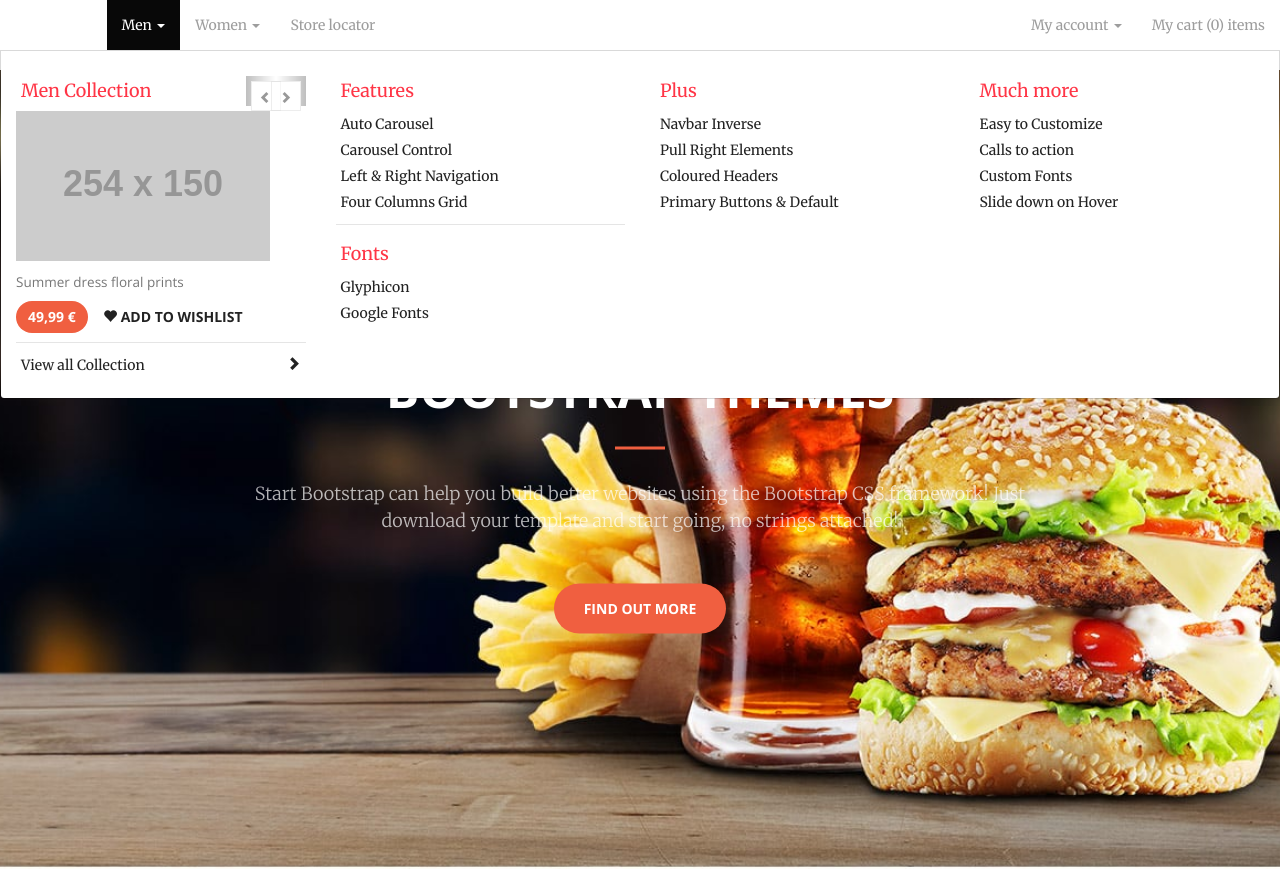
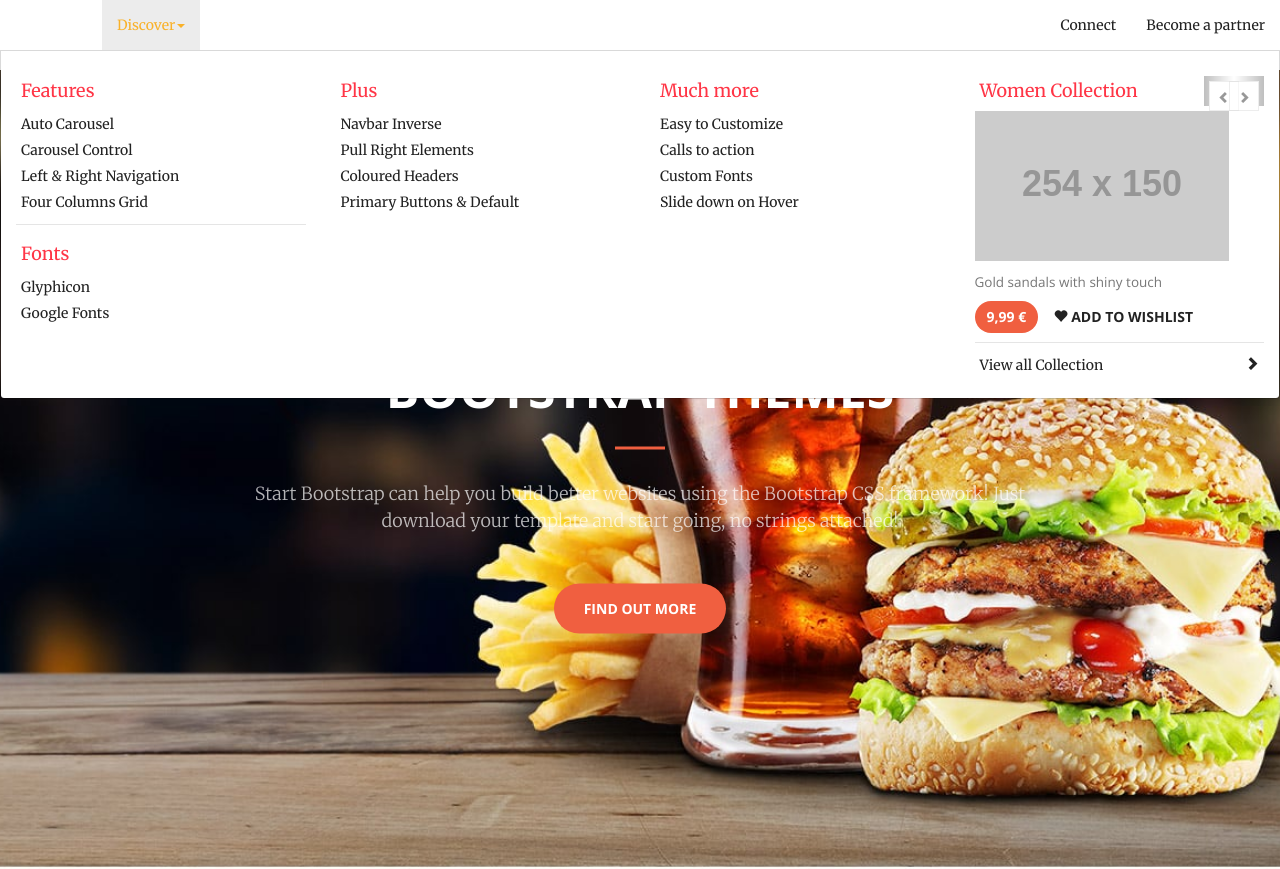
Before and after one commit to GhadaL/FeedMe, a PHP site: page / in a window 1280 px wide, after a click on "Discover". Shown: the top 869 px of the page. Run offline with PHP 8.4, Linux system fonts and the light colour scheme; grey boxes labelled with a size stand in for pictures from a placeholder-image service; some libraries are stand-ins or nearby versions.

Commit message:
navbar content

```diff
--- a/css/creative.css
+++ b/css/creative.css
@@ -486,6 +486,16 @@ header {
     background-image: url(../img/slide1.jpg);
     color: #fff;
 }
+.navbar-inverse .navbar-nav>li>a {
+    color: #222222 !important;
+}
+.navbar-inverse .navbar-nav>li>a:hover {
+color: #f9b129 !important;}
+.navbar-inverse .navbar-nav>.open>a, .navbar-inverse .navbar-nav>.open>a:focus, .navbar-inverse .navbar-nav>.open>a:hover {
+    color: #fff;
+    color: #f9b129 !important;
+    background-color: rgba(0,0,0,.075);
+}
 =======
 #col.footerLinks {
     line-height: 2.3;
--- a/index.html
+++ b/index.html
@@ -1,7 +1,5 @@
 <!DOCTYPE html>
-<html lang="en">
-
-<head>
+<html lang="en"><head>
     <meta charset="utf-8">
     <meta http-equiv="X-UA-Compatible" content="IE=edge">
     <meta name="viewport" content="width=device-width, initial-scale=1">
@@ -16,8 +14,8 @@
 -->
     <!-- Custom Fonts -->
     <link href="vendor/font-awesome/css/font-awesome.min.css" rel="stylesheet" type="text/css">
-    <link href='https://fonts.googleapis.com/css?family=Open+Sans:300italic,400italic,600italic,700italic,800italic,400,300,600,700,800' rel='stylesheet' type='text/css'>
-    <link href='https://fonts.googleapis.com/css?family=Merriweather:400,300,300italic,400italic,700,700italic,900,900italic' rel='stylesheet' type='text/css'>
+    <link href="https://fonts.googleapis.com/css?family=Open+Sans:300italic,400italic,600italic,700italic,800italic,400,300,600,700,800" rel="stylesheet" type="text/css">
+    <link href="https://fonts.googleapis.com/css?family=Merriweather:400,300,300italic,400italic,700,700italic,900,900italic" rel="stylesheet" type="text/css">
 
     <!-- Plugin CSS -->
     <link href="vendor/magnific-popup/magnific-popup.css" rel="stylesheet">
@@ -46,55 +44,21 @@
 			<span class="icon-bar"></span>
 			<span class="icon-bar"></span>
 		</button>
-		<a class="navbar-brand" href="#">My Store</a>
+		<a class="navbar-brand" href="#">Feed Me</a>
 	</div>
 
 	<div class="collapse navbar-collapse js-navbar-collapse">
 		<ul class="nav navbar-nav">
-			<li class="dropdown mega-dropdown">
-				<a href="#" class="dropdown-toggle" data-toggle="dropdown">Men <span class="caret"></span></a>
+
+            <li class="dropdown mega-dropdown">
+    			<a href="#" class="dropdown-toggle" data-toggle="dropdown" aria-expanded="false">Discover<span class="caret"></span></a>
 				<ul class="dropdown-menu mega-dropdown-menu">
 					<li class="col-sm-3">
-						<ul>
-							<li class="dropdown-header">Men Collection</li>
-                            <div id="menCollection" class="carousel slide" data-ride="carousel">
-                              <div class="carousel-inner">
-                                <div class="item active">
-                                    <a href="#"><img src="http://placehold.it/254x150/ff3546/f5f5f5/&text=New+Collection" class="img-responsive" alt="product 1"></a>
-                                    <h4><small>Summer dress floral prints</small></h4>
-                                    <button class="btn btn-primary" type="button">49,99 €</button> <button href="#" class="btn btn-default" type="button"><span class="glyphicon glyphicon-heart"></span> Add to Wishlist</button>
-                                </div><!-- End Item -->
-                                <div class="item">
-                                    <a href="#"><img src="http://placehold.it/254x150/3498db/f5f5f5/&text=New+Collection" class="img-responsive" alt="product 2"></a>
-                                    <h4><small>Gold sandals with shiny touch</small></h4>
-                                    <button class="btn btn-primary" type="button">9,99 €</button> <button href="#" class="btn btn-default" type="button"><span class="glyphicon glyphicon-heart"></span> Add to Wishlist</button>
-                                </div><!-- End Item -->
-                                <div class="item">
-                                    <a href="#"><img src="http://placehold.it/254x150/2ecc71/f5f5f5/&text=New+Collection" class="img-responsive" alt="product 3"></a>
-                                    <h4><small>Denin jacket stamped</small></h4>
-                                    <button class="btn btn-primary" type="button">49,99 €</button> <button href="#" class="btn btn-default" type="button"><span class="glyphicon glyphicon-heart"></span> Add to Wishlist</button>
-                                </div><!-- End Item -->
-                              </div><!-- End Carousel Inner -->
-                              <!-- Controls -->
-                              <a class="left carousel-control" href="#menCollection" role="button" data-slide="prev">
-                                <span class="glyphicon glyphicon-chevron-left" aria-hidden="true"></span>
-                                <span class="sr-only">Previous</span>
-                              </a>
-                              <a class="right carousel-control" href="#menCollection" role="button" data-slide="next">
-                                <span class="glyphicon glyphicon-chevron-right" aria-hidden="true"></span>
-                                <span class="sr-only">Next</span>
-                              </a>
-                            </div><!-- /.carousel -->
-                            <li class="divider"></li>
-                            <li><a href="#">View all Collection <span class="glyphicon glyphicon-chevron-right pull-right"></span></a></li>
-						</ul>
-					</li>
-					<li class="col-sm-3">
-						<ul>
+    					<ul>
 							<li class="dropdown-header">Features</li>
 							<li><a href="#">Auto Carousel</a></li>
                             <li><a href="#">Carousel Control</a></li>
-                            <li><a href="#">Left & Right Navigation</a></li>
+                            <li><a href="#">Left &amp; Right Navigation</a></li>
 							<li><a href="#">Four Columns Grid</a></li>
 							<li class="divider"></li>
 							<li class="dropdown-header">Fonts</li>
@@ -108,43 +72,7 @@
 							<li><a href="#">Navbar Inverse</a></li>
 							<li><a href="#">Pull Right Elements</a></li>
 							<li><a href="#">Coloured Headers</a></li>
-							<li><a href="#">Primary Buttons & Default</a></li>
-						</ul>
-					</li>
-					<li class="col-sm-3">
-						<ul>
-							<li class="dropdown-header">Much more</li>
-                            <li><a href="#">Easy to Customize</a></li>
-							<li><a href="#">Calls to action</a></li>
-							<li><a href="#">Custom Fonts</a></li>
-							<li><a href="#">Slide down on Hover</a></li>
-						</ul>
-					</li>
-				</ul>
-			</li>
-            <li class="dropdown mega-dropdown">
-    			<a href="#" class="dropdown-toggle" data-toggle="dropdown">Women <span class="caret"></span></a>
-				<ul class="dropdown-menu mega-dropdown-menu">
-					<li class="col-sm-3">
-    					<ul>
-							<li class="dropdown-header">Features</li>
-							<li><a href="#">Auto Carousel</a></li>
-                            <li><a href="#">Carousel Control</a></li>
-                            <li><a href="#">Left & Right Navigation</a></li>
-							<li><a href="#">Four Columns Grid</a></li>
-							<li class="divider"></li>
-							<li class="dropdown-header">Fonts</li>
-                            <li><a href="#">Glyphicon</a></li>
-							<li><a href="#">Google Fonts</a></li>
-						</ul>
-					</li>
-					<li class="col-sm-3">
-						<ul>
-							<li class="dropdown-header">Plus</li>
-							<li><a href="#">Navbar Inverse</a></li>
-							<li><a href="#">Pull Right Elements</a></li>
-							<li><a href="#">Coloured Headers</a></li>
-							<li><a href="#">Primary Buttons & Default</a></li>
+							<li><a href="#">Primary Buttons &amp; Default</a></li>
 						</ul>
 					</li>
 					<li class="col-sm-3">
@@ -161,18 +89,18 @@
 							<li class="dropdown-header">Women Collection</li>
                             <div id="womenCollection" class="carousel slide" data-ride="carousel">
                               <div class="carousel-inner">
-                                <div class="item active">
-                                    <a href="#"><img src="http://placehold.it/254x150/3498db/f5f5f5/&text=New+Collection" class="img-responsive" alt="product 1"></a>
+                                <div class="item">
+                                    <a href="#"><img src="http://placehold.it/254x150/3498db/f5f5f5/&amp;text=New+Collection" class="img-responsive" alt="product 1"></a>
                                     <h4><small>Summer dress floral prints</small></h4>
                                     <button class="btn btn-primary" type="button">49,99 €</button> <button href="#" class="btn btn-default" type="button"><span class="glyphicon glyphicon-heart"></span> Add to Wishlist</button>
                                 </div><!-- End Item -->
-                                <div class="item">
-                                    <a href="#"><img src="http://placehold.it/254x150/ff3546/f5f5f5/&text=New+Collection" class="img-responsive" alt="product 2"></a>
+                                <div class="item active">
+                                    <a href="#"><img src="http://placehold.it/254x150/ff3546/f5f5f5/&amp;text=New+Collection" class="img-responsive" alt="product 2"></a>
                                     <h4><small>Gold sandals with shiny touch</small></h4>
                                     <button class="btn btn-primary" type="button">9,99 €</button> <button href="#" class="btn btn-default" type="button"><span class="glyphicon glyphicon-heart"></span> Add to Wishlist</button>
                                 </div><!-- End Item -->
                                 <div class="item">
-                                    <a href="#"><img src="http://placehold.it/254x150/2ecc71/f5f5f5/&text=New+Collection" class="img-responsive" alt="product 3"></a>
+                                    <a href="#"><img src="http://placehold.it/254x150/2ecc71/f5f5f5/&amp;text=New+Collection" class="img-responsive" alt="product 3"></a>
                                     <h4><small>Denin jacket stamped</small></h4>
                                     <button class="btn btn-primary" type="button">49,99 €</button> <button href="#" class="btn btn-default" type="button"><span class="glyphicon glyphicon-heart"></span> Add to Wishlist</button>
                                 </div><!-- End Item -->
@@ -193,20 +121,14 @@
 					</li>
 				</ul>
 			</li>
-            <li><a href="#">Store locator</a></li>
+
 		</ul>
         <ul class="nav navbar-nav navbar-right">
         <li class="dropdown">
-          <a href="#" class="dropdown-toggle" data-toggle="dropdown" role="button" aria-expanded="false">My account <span class="caret"></span></a>
-          <ul class="dropdown-menu" role="menu">
-            <li><a href="#">Action</a></li>
-            <li><a href="#">Another action</a></li>
-            <li><a href="#">Something else here</a></li>
-            <li class="divider"></li>
-            <li><a href="#">Separated link</a></li>
-          </ul>
+          <a href="#" role="button" aria-expanded="false">Connect </a>
+
         </li>
-        <li><a href="#">My cart (0) items</a></li>
+        <li><a href="#">Become a partner</a></li>
       </ul>
 	</div><!-- /.nav-collapse -->
   </nav>
@@ -415,6 +337,7 @@
 
     </script>
 
-</body>
 
-</html>
+
+
+</body></html>
```
